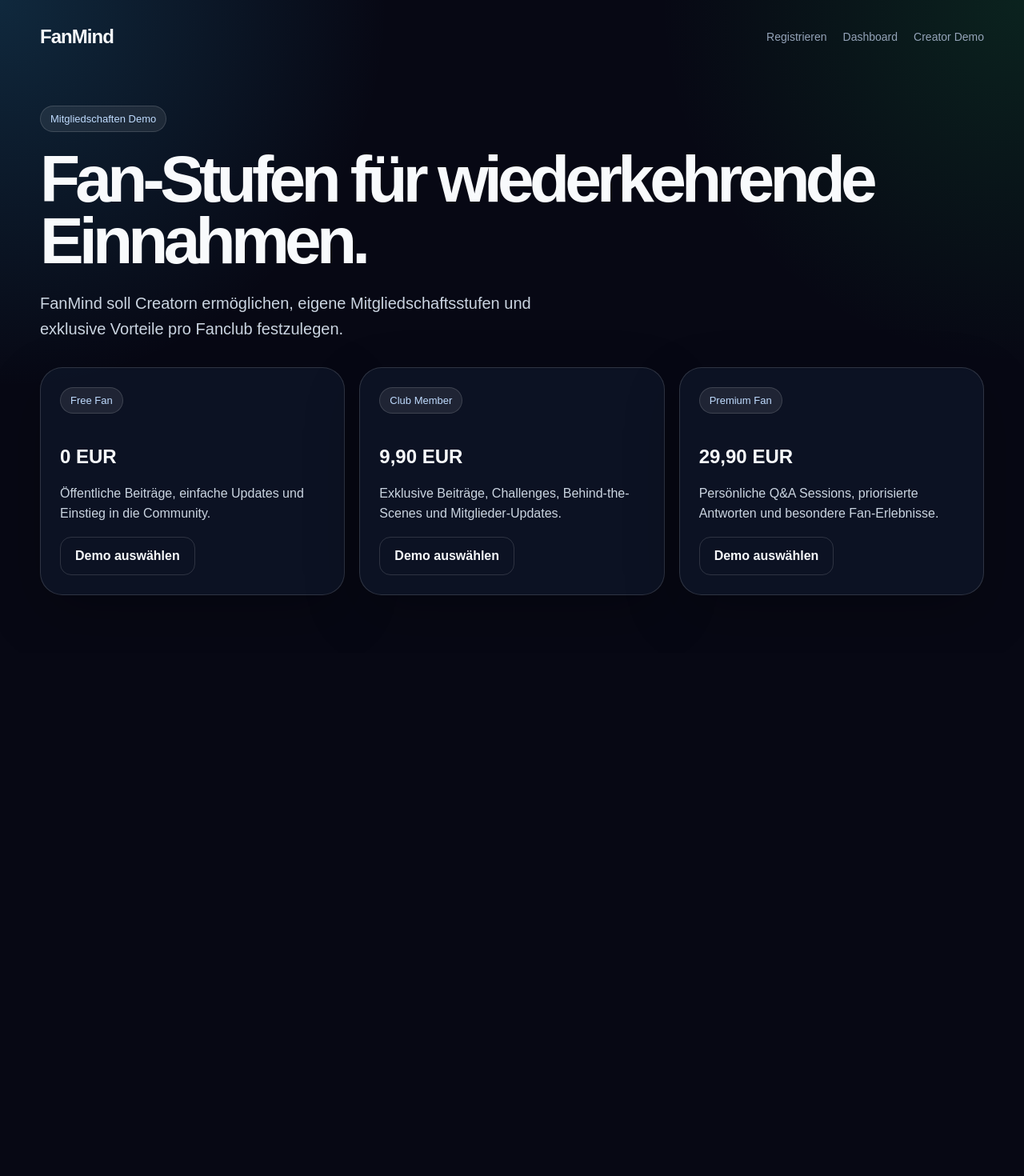
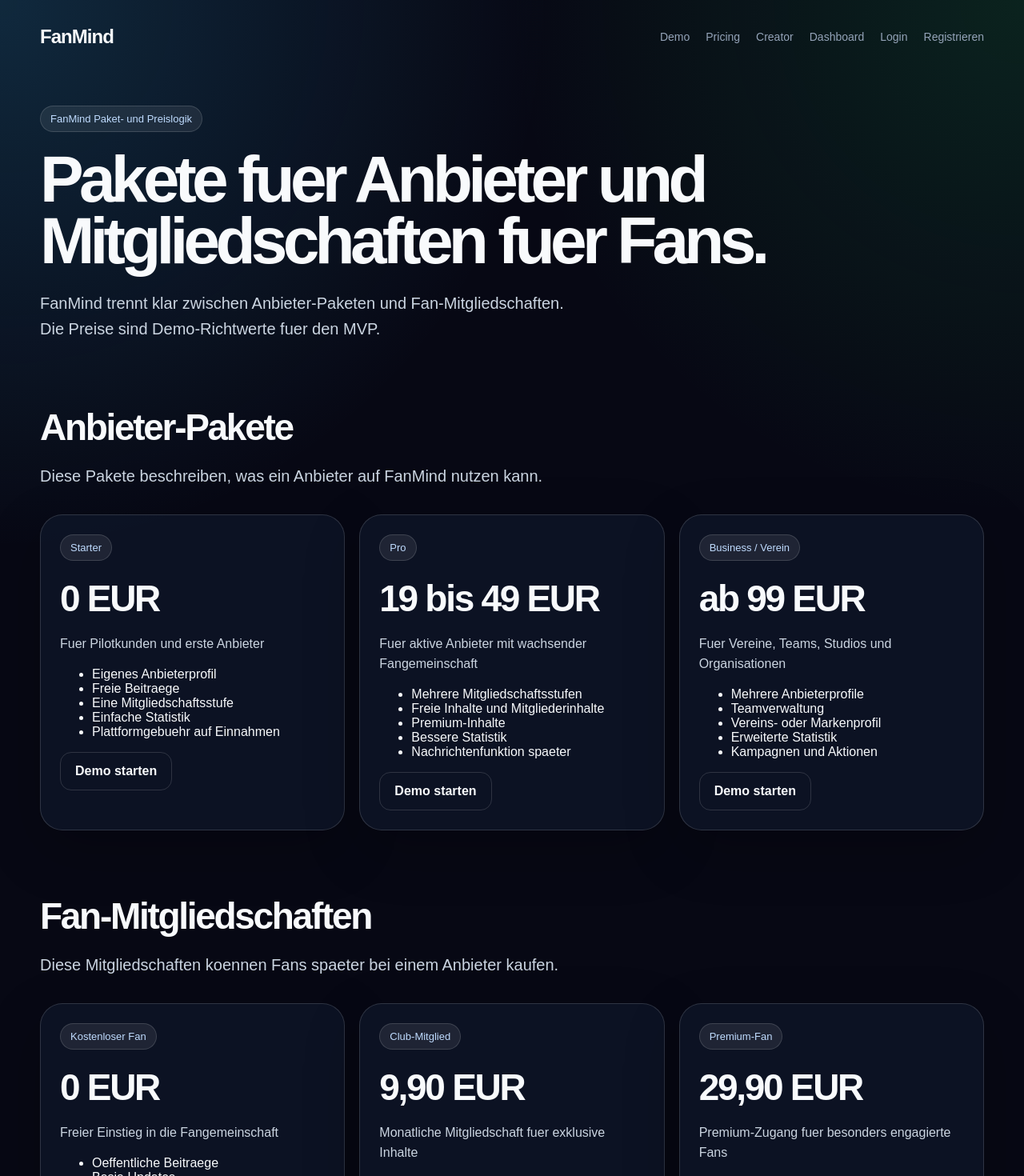
Before and after one commit to Bernds-tech/FanMind, a Next.js app: page /pricing in a window 1280 px wide. Shown: the top 1470 px of the page at 80% size. Before the commit the page ends 816 px from the top, so only its background shows below. Built offline with nearby package versions, Linux system fonts and the light colour scheme.

Commit message:
Build pricing page with creator and fan packages

```diff
--- a/src/app/pricing/page.tsx
+++ b/src/app/pricing/page.tsx
@@ -1,51 +1,58 @@
-const plans = [
-  {
-    name: "Free Fan",
-    price: "0 EUR",
-    description: "Öffentliche Beiträge, einfache Updates und Einstieg in die Community."
-  },
-  {
-    name: "Club Member",
-    price: "9,90 EUR",
-    description: "Exklusive Beiträge, Challenges, Behind-the-Scenes und Mitglieder-Updates."
-  },
-  {
-    name: "Premium Fan",
-    price: "29,90 EUR",
-    description: "Persönliche Q&A Sessions, priorisierte Antworten und besondere Fan-Erlebnisse."
-  }
-];
+import SiteNav from "@/components/SiteNav";
+import { creatorPackages, fanMemberships } from "@/data/pricing";
 
 export default function PricingPage() {
   return (
     <main>
       <div className="page-shell">
-        <nav className="nav">
-          <a className="logo" href="/">FanMind</a>
-          <div className="nav-links">
-            <a href="/register">Registrieren</a>
-            <a href="/dashboard">Dashboard</a>
-            <a href="/creator/demo">Creator Demo</a>
-          </div>
-        </nav>
+        <SiteNav active="Pricing" />
 
         <section>
-          <div className="badge">Mitgliedschaften Demo</div>
-          <h1>Fan-Stufen für wiederkehrende Einnahmen.</h1>
+          <div className="badge">FanMind Paket- und Preislogik</div>
+          <h1>Pakete fuer Anbieter und Mitgliedschaften fuer Fans.</h1>
           <p className="lead">
-            FanMind soll Creatorn ermöglichen, eigene Mitgliedschaftsstufen und exklusive Vorteile pro Fanclub festzulegen.
+            FanMind trennt klar zwischen Anbieter-Paketen und Fan-Mitgliedschaften. Die Preise sind Demo-Richtwerte fuer den MVP.
           </p>
         </section>
 
-        <section className="grid">
-          {plans.map((plan) => (
-            <article className="card" key={plan.name}>
-              <div className="badge">{plan.name}</div>
-              <h2>{plan.price}</h2>
-              <p>{plan.description}</p>
-              <a className="button" href="/register">Demo auswählen</a>
-            </article>
-          ))}
+        <section className="section">
+          <h2>Anbieter-Pakete</h2>
+          <p className="lead">Diese Pakete beschreiben, was ein Anbieter auf FanMind nutzen kann.</p>
+          <div className="grid">
+            {creatorPackages.map((plan) => (
+              <article className="card" key={plan.name}>
+                <div className="badge">{plan.name}</div>
+                <h2>{plan.price}</h2>
+                <p>{plan.subtitle}</p>
+                <ul>
+                  {plan.features.map((feature) => (
+                    <li key={feature}>{feature}</li>
+                  ))}
+                </ul>
+                <a className="button" href="/register">Demo starten</a>
+              </article>
+            ))}
+          </div>
+        </section>
+
+        <section className="section">
+          <h2>Fan-Mitgliedschaften</h2>
+          <p className="lead">Diese Mitgliedschaften koennen Fans spaeter bei einem Anbieter kaufen.</p>
+          <div className="grid">
+            {fanMemberships.map((plan) => (
+              <article className="card" key={plan.name}>
+                <div className="badge">{plan.name}</div>
+                <h2>{plan.price}</h2>
+                <p>{plan.subtitle}</p>
+                <ul>
+                  {plan.features.map((feature) => (
+                    <li key={feature}>{feature}</li>
+                  ))}
+                </ul>
+                <a className="button" href="/creator/demo">Demo ansehen</a>
+              </article>
+            ))}
+          </div>
         </section>
       </div>
     </main>
```
